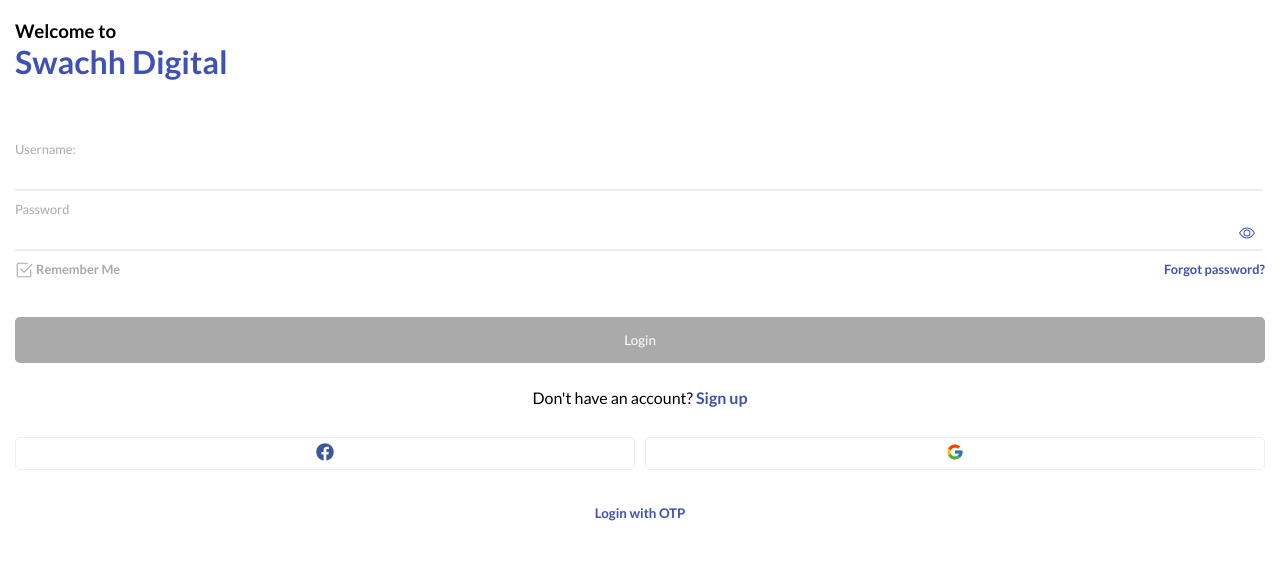
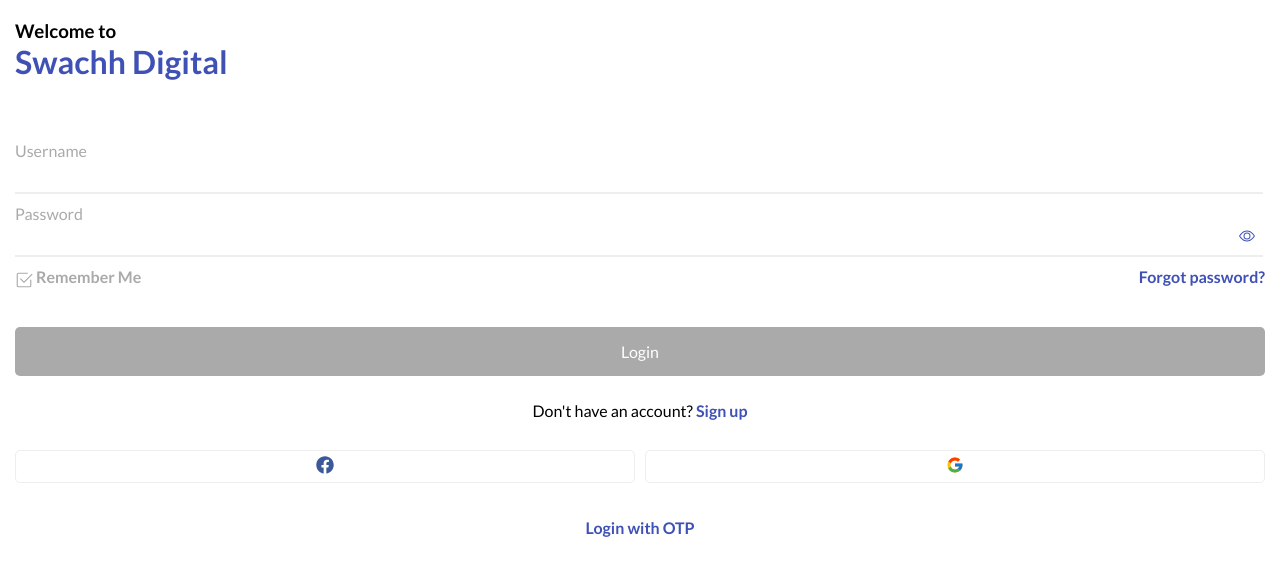
Before and after one commit to sivaprakashravi/swachh-digital-admin, a React (Create React App) app: page /#/login in a window 1280 px wide. Shown: the top 576 px of the page. Built offline with nearby package versions, Linux system fonts and the light colour scheme.

Commit message:
updated login styles

```diff
--- a/package.json
+++ b/package.json
@@ -12,6 +12,7 @@
   },
   "scripts": {
     "start": "react-scripts start",
+    "run": "react-scripts build && rimraf app/www && move build app/www && cd app && cordova run android",
     "emulate": "react-scripts build && rimraf app/www && move build app/www && cd app && cordova emulate android",
     "build": "react-scripts build && rimraf app/www && move build app/www && cd app && cordova build android",
     "test": "react-scripts test",
--- a/src/modules/login/login.component.js
+++ b/src/modules/login/login.component.js
@@ -25,7 +25,7 @@
         return (
             <ul>
                 <li>
-                    <label>Username:</label>
+                    <label>Username</label>
                     <input type="text" value={this.state.username} onChange={(e) => { this.handleChange(e, 'username') }} />
                 </li>
                 <li>
--- a/src/modules/login/login.style.scss
+++ b/src/modules/login/login.style.scss
@@ -14,7 +14,7 @@
   width: calc(100% - 30px);
   label {
     display: block;
-    font-size: 0.8rem;
+    font-size: 1rem;
     color: $lbl-grey;
   }
   input {
@@ -67,7 +67,7 @@
         margin-bottom: 10px;
         position: relative;
         span {
-          font-size: 0.8rem;
+          font-size: 1rem;
           color: $lbl-grey;
           label {
             display: inline-block;
@@ -81,7 +81,7 @@
         }
         a.fp {
           float: right;
-          font-size: 0.8rem;
+          font-size: 1rem;
         }
         button {
           width: 100%;
--- a/src/scss/definitions/buttons.scss
+++ b/src/scss/definitions/buttons.scss
@@ -4,6 +4,7 @@
   border: none;
   border-radius: 5px;
   background: none;
+  font-size: 1rem;
   &.primary {
     background: $primary;
     color: $white;
```
